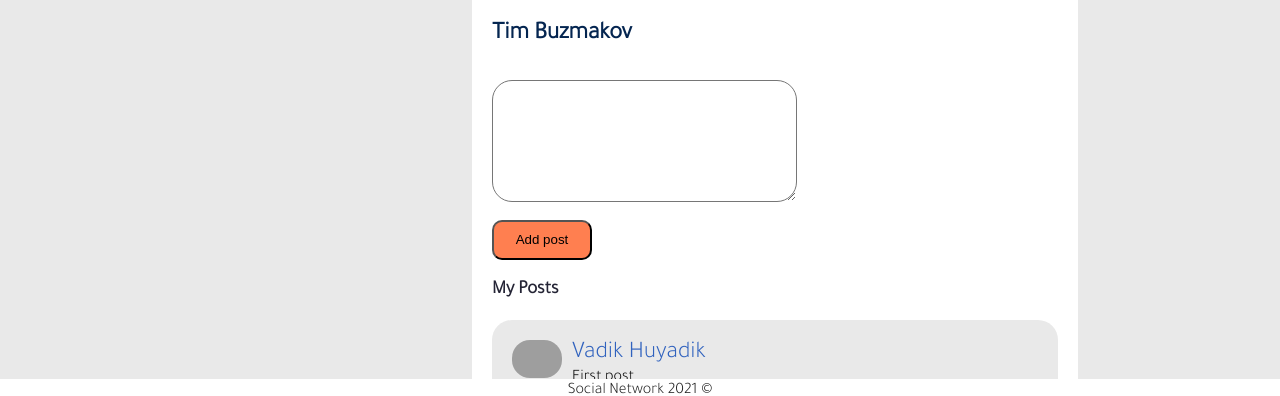
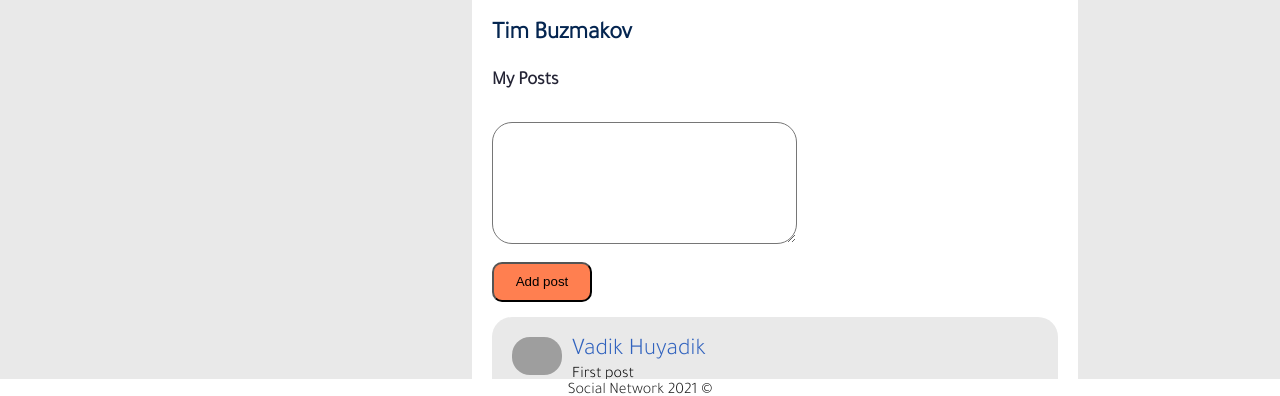
Before and after one commit to buzmakovTim/social-network-typescript, a React (Create React App) app in the folder social-network-typescript/: page /profile in a window 1280 px wide. Shown: the part 396-792 px from the top of the page. Built offline with nearby package versions, Linux system fonts and the light colour scheme; grey boxes are pictures that could not be loaded.

Commit message:
Video 34 completed

```diff
--- a/social-network-typescript/src/App.tsx
+++ b/social-network-typescript/src/App.tsx
@@ -13,7 +13,8 @@ import { StateType } from './redux/state';
 
 export type AppPropsType = {
   state: StateType;
-  addPost: (addMessage: string) => void;
+  addPost: () => void;
+  updateNewPostText: (newPostText: string) => void;
 };
 
 function App(props: AppPropsType) {
@@ -26,6 +27,8 @@ function App(props: AppPropsType) {
       userLoggedIn={props.state.profilePage.userLoggedIn}
       posts={props.state.profilePage.posts}
       addPost={props.addPost}
+      newPostText={props.state.profilePage.newPostText}
+      updateNewPostText={props.updateNewPostText}
     />
   );
 
--- a/social-network-typescript/src/Component/Profile/MyPosts/MyPosts.module.css
+++ b/social-network-typescript/src/Component/Profile/MyPosts/MyPosts.module.css
@@ -7,6 +7,7 @@
 }
 
 .addPostButton {
+    margin-bottom: 15px;
     width: 100px;
     height: 40px;
     border-radius: 10px;
--- a/social-network-typescript/src/Component/Profile/MyPosts/MyPosts.tsx
+++ b/social-network-typescript/src/Component/Profile/MyPosts/MyPosts.tsx
@@ -1,14 +1,16 @@
-import React, { useRef } from 'react';
+import React, { ChangeEvent, TextareaHTMLAttributes, useRef } from 'react';
 import c from './MyPosts.module.css';
 import Post from './Post/Post';
 import { PostPropsType } from './Post/Post';
 
 type MyPostsPropsType = {
   posts: Array<PostPropsType>;
-  addPost: (addMessage: string) => void;
+  addPost: () => void;
+  newPostText: string;
+  updateNewPostText: (newPostText: string) => void;
 };
 
-const MyPosts: React.FC<MyPostsPropsType> = ({ posts, addPost }) => {
+const MyPosts: React.FC<MyPostsPropsType> = ({ posts, addPost, newPostText, updateNewPostText }) => {
   //
   //Creating array for Posts using MAP
   let _posts = posts.map((post: PostPropsType) => (
@@ -16,26 +18,32 @@ const MyPosts: React.FC<MyPostsPropsType> = ({ posts, addPost }) => {
   ));
 
   //let newPostElement = useRef<HTMLTextAreaElement>(null);
-  let newPostElement = React.createRef<HTMLTextAreaElement>();
+  //let newPostElement = React.createRef<HTMLTextAreaElement>();
 
   let addPostFunction = () => {
-    if(newPostElement.current) {
-      let text = newPostElement.current.value;
-      addPost(text);
-      newPostElement.current.value = '';
-    }
+    //if(newPostElement.current) {
+      //let text = newPostElement.current.value;
+      addPost();
+      //newPostElement.current.value = '';
+      //updateNewPostText('')
+    //}
   };
+
+  let onChange = (e: ChangeEvent<HTMLTextAreaElement>) => {
+    updateNewPostText(e.currentTarget.value)
+  }
 
   return (
     <div>
-      <textarea ref={newPostElement} className={c.inputArea}></textarea>
+      <h3>My Posts</h3>
+      <textarea onChange={e => onChange(e)} value={newPostText} className={c.inputArea}></textarea>
       <div>
         <button onClick={addPostFunction} className={c.addPostButton}>
           Add post
         </button>
       </div>
 
-      <h3>My Posts</h3>
+
 
       <div>{_posts}</div>
     </div>
--- a/social-network-typescript/src/Component/Profile/Profile.tsx
+++ b/social-network-typescript/src/Component/Profile/Profile.tsx
@@ -9,7 +9,9 @@ type ProfilePropsType = {
   urlBackgroundImg: string;
   userLoggedIn: UserType;
   posts: Array<PostPropsType>;
-  addPost: (addMessage: string) => void;
+  addPost: () => void;
+  newPostText: string;
+  updateNewPostText: (newPostText: string) => void;
 };
 
 const Profile = (props: ProfilePropsType) => {
@@ -20,7 +22,7 @@ const Profile = (props: ProfilePropsType) => {
         urlBackgroundImg={props.urlBackgroundImg}
       />
 
-      <MyPosts posts={props.posts} addPost={props.addPost} />
+      <MyPosts posts={props.posts} addPost={props.addPost} newPostText={props.newPostText} updateNewPostText={props.updateNewPostText}/>
     </div>
   );
 };
--- a/social-network-typescript/src/redux/state.tsx
+++ b/social-network-typescript/src/redux/state.tsx
@@ -26,6 +26,7 @@ export type UserProfilePageType = {
   urlBackgroundImg: string;
   userLoggedIn: UserType;
   posts: PostsType[];
+  newPostText: string
 };
 
 export type StateType = {
@@ -124,6 +125,7 @@ export let state: StateType = {
         likes: 6,
       },
     ],
+    newPostText: '',
   },
 
   //SideBarFriends
@@ -152,13 +154,19 @@ export let state: StateType = {
   ],
 };
 
-export let addPost = (postMessage: string) => {
+export let updateNewPostText = (newPostText: string) => {
+  state.profilePage.newPostText = newPostText
+  rerenderEntireTree(state);
+}
+
+export let addPost = () => {
   let newPost: PostsType = {
     user: state.profilePage.userLoggedIn,
-    postText: postMessage,
+    postText: state.profilePage.newPostText,
     likes: 0,
   };
   state.profilePage.posts.push(newPost);
+  state.profilePage.newPostText = '';
   rerenderEntireTree(state);
 };
 
--- a/social-network-typescript/src/render.tsx
+++ b/social-network-typescript/src/render.tsx
@@ -2,7 +2,7 @@ import React from 'react';
 import ReactDOM from 'react-dom';
 import './index.css';
 import reportWebVitals from './reportWebVitals';
-import state, { StateType } from './redux/state';
+import state, { StateType, updateNewPostText } from './redux/state';
 import App from './App';
 import { BrowserRouter } from 'react-router-dom';
 import { addPost } from './redux/state';
@@ -16,7 +16,7 @@ export let rerenderEntireTree = (props: StateType) => {
   ReactDOM.render(
     <BrowserRouter>
       <React.StrictMode>
-        <App state={state} addPost={addPost} />
+        <App state={state} addPost={addPost} updateNewPostText={updateNewPostText}/>
       </React.StrictMode>
     </BrowserRouter>,
     document.getElementById('root')
```
Lines whose indentation alone changed are shown as unchanged.
